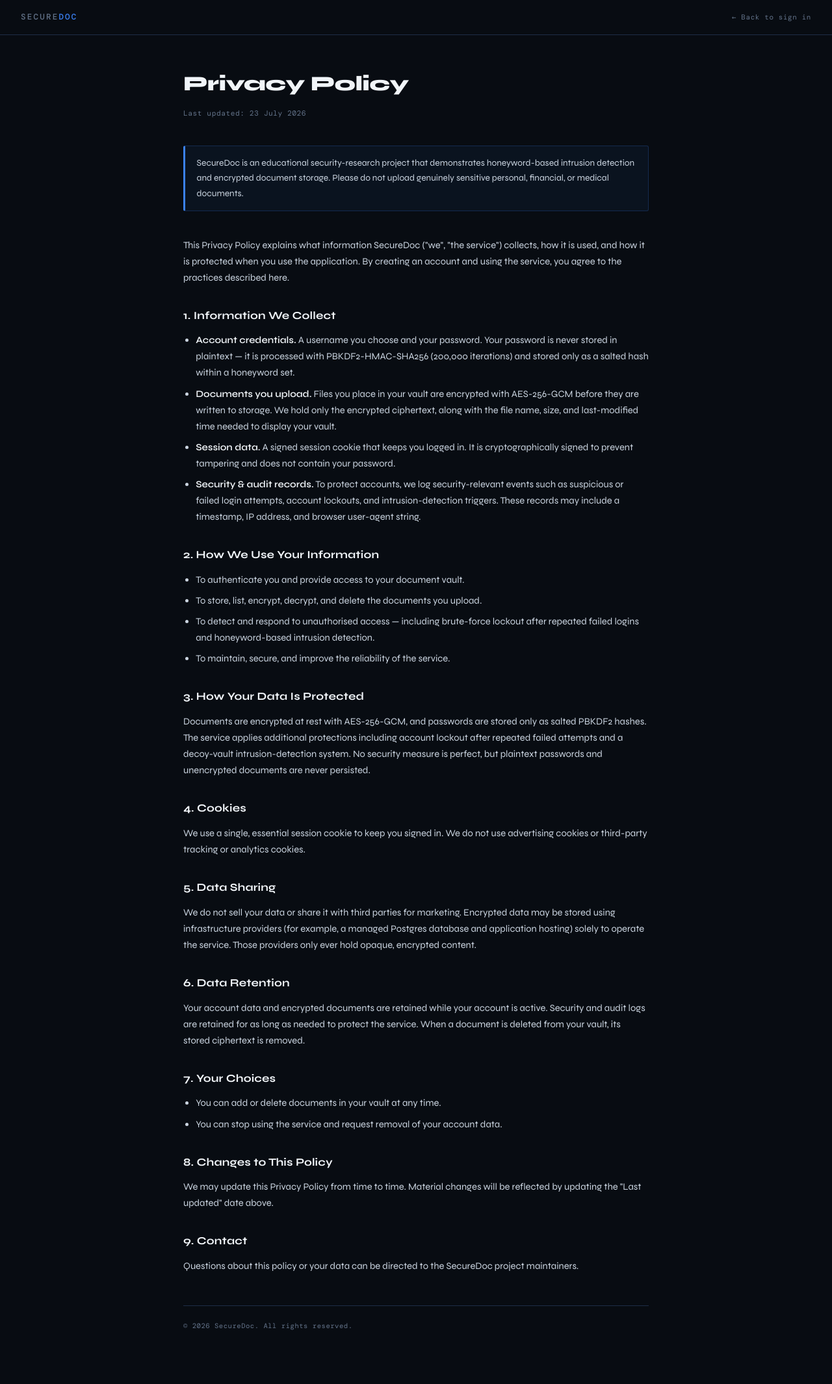
After one commit to sandeshhh10/SecureDocVault, a Flask app: page /privacy in a window 1280 px wide. The commit adds this page. Shown: the whole page at 65% size. Run offline with Flask 3, Linux system fonts and the light colour scheme; some libraries are stand-ins or nearby versions.

Commit message:
Add privacy policy, footers, and polish document-vault UI
- New /privacy route + privacy.html: an honest policy reflecting what the app
  actually does (PBKDF2-hashed passwords, AES-256-GCM document encryption,
  single essential session cookie, security/audit logging, no third-party
  tracking), styled to match the site.
- Footers: "© 2026 SecureDoc. All rights reserved." + Privacy Policy link on
  login/register and the dashboard; copyright line on both admin pages.
- Fix Download/Delete button CSS: they were opacity:0 (hidden until row-hover)
  and cramped. Now always-visible bordered buttons with clear hover states, and
  the Actions column is widened to fit them.
- Consistency polish: drop the unused Bootstrap CDN from the dashboard and align
  the login's --text-dim with the dashboard for readable field labels.

```diff
--- a/app.py
+++ b/app.py
@@ -277,6 +277,12 @@ def _clear_all_real_vault_sessions() -> None:
 @app.route('/')
 def index():
     return redirect(url_for('login'))
+
+
+@app.route('/privacy')
+def privacy():
+    """Public privacy policy page (no authentication required)."""
+    return render_template('privacy.html')
 
 
 @app.route('/login', methods=['GET', 'POST'])
--- a/templates/admin_dashboard.html
+++ b/templates/admin_dashboard.html
@@ -529,7 +529,7 @@
 
   <!-- Footer -->
   <div class="page-footer">
-    <span>SecureDoc v1.0 · Admin Panel</span>
+    <span>SecureDoc v1.0 · Admin Panel · © 2026 SecureDoc. All rights reserved.</span>
     <span>Source: {{ 'fake_clean_audit.log' if is_intruder else 'intrusion_audit.log' }}</span>
   </div>
 
--- a/templates/admin_login.html
+++ b/templates/admin_login.html
@@ -152,7 +152,7 @@
   </form>
 
   <div class="card-footer">
-    <span>SecureDoc v1.0</span>
+    <span>© 2026 SecureDoc</span>
     <a href="/login">← User Login</a>
   </div>
 
--- /dev/null
+++ b/templates/privacy.html
@@ -0,0 +1,187 @@
+<!DOCTYPE html>
+<html lang="en">
+<head>
+  <meta charset="UTF-8"/>
+  <meta name="viewport" content="width=device-width, initial-scale=1"/>
+  <title>SecureDoc — Privacy Policy</title>
+  <link rel="preconnect" href="https://fonts.googleapis.com"/>
+  <link href="https://fonts.googleapis.com/css2?family=Syne:wght@400;600;700;800&family=DM+Mono:wght@400;500&display=swap" rel="stylesheet"/>
+  <style>
+    :root {
+      --bg:        #080c12;
+      --surface:   #0e1420;
+      --border:    #1e2d47;
+      --accent:    #3b82f6;
+      --text:      #cbd5e1;
+      --text-dim:  #64748b;
+      --text-hi:   #f1f5f9;
+      --mono:      'DM Mono', monospace;
+      --sans:      'Syne', sans-serif;
+    }
+    *, *::before, *::after { box-sizing: border-box; margin: 0; padding: 0; }
+    body {
+      background: var(--bg); color: var(--text);
+      font-family: var(--sans); min-height: 100vh; line-height: 1.7;
+    }
+
+    .topbar {
+      border-bottom: 1px solid var(--border);
+      padding: 1rem 2rem; display: flex; align-items: center; gap: 0.75rem;
+    }
+    .brand {
+      font-family: var(--mono); font-size: 0.78rem; font-weight: 500;
+      letter-spacing: 0.18em; color: var(--text-dim);
+      text-transform: uppercase; text-decoration: none;
+    }
+    .brand span { color: var(--accent); }
+    .back-link {
+      margin-left: auto; font-family: var(--mono); font-size: 0.68rem;
+      letter-spacing: 0.06em; color: var(--text-dim); text-decoration: none;
+    }
+    .back-link:hover { color: var(--accent); }
+
+    .doc { max-width: 780px; margin: 0 auto; padding: 3rem 2rem 5rem; }
+    .doc-title {
+      font-size: 2rem; font-weight: 800; color: var(--text-hi);
+      letter-spacing: -0.02em; margin-bottom: 0.5rem;
+    }
+    .doc-meta {
+      font-family: var(--mono); font-size: 0.7rem; color: var(--text-dim);
+      letter-spacing: 0.05em; margin-bottom: 2.5rem;
+    }
+
+    .note {
+      background: rgba(59,130,246,0.06);
+      border: 1px solid rgba(59,130,246,0.22);
+      border-left: 3px solid var(--accent);
+      border-radius: 3px; padding: 0.9rem 1.1rem; margin-bottom: 2.5rem;
+      font-size: 0.86rem; color: var(--text);
+    }
+
+    h2 {
+      font-size: 1.05rem; font-weight: 700; color: var(--text-hi);
+      letter-spacing: 0.01em; margin: 2rem 0 0.7rem;
+    }
+    p { margin-bottom: 0.9rem; font-size: 0.92rem; }
+    ul { margin: 0 0 0.9rem 1.2rem; }
+    li { margin-bottom: 0.45rem; font-size: 0.92rem; }
+    strong { color: var(--text-hi); font-weight: 600; }
+    a { color: var(--accent); text-decoration: none; }
+    a:hover { text-decoration: underline; }
+
+    .doc-footer {
+      margin-top: 3rem; padding-top: 1.4rem; border-top: 1px solid var(--border);
+      font-family: var(--mono); font-size: 0.66rem; color: var(--text-dim);
+      letter-spacing: 0.05em;
+    }
+  </style>
+</head>
+<body>
+
+<header class="topbar">
+  <a class="brand" href="/">Secure<span>Doc</span></a>
+  <a class="back-link" href="/login">← Back to sign in</a>
+</header>
+
+<main class="doc">
+  <h1 class="doc-title">Privacy Policy</h1>
+  <div class="doc-meta">Last updated: 23 July 2026</div>
+
+  <div class="note">
+    SecureDoc is an educational security-research project that demonstrates
+    honeyword-based intrusion detection and encrypted document storage. Please
+    do not upload genuinely sensitive personal, financial, or medical documents.
+  </div>
+
+  <p>
+    This Privacy Policy explains what information SecureDoc ("we", "the service")
+    collects, how it is used, and how it is protected when you use the
+    application. By creating an account and using the service, you agree to the
+    practices described here.
+  </p>
+
+  <h2>1. Information We Collect</h2>
+  <ul>
+    <li><strong>Account credentials.</strong> A username you choose and your
+      password. Your password is never stored in plaintext — it is processed
+      with PBKDF2-HMAC-SHA256 (200,000 iterations) and stored only as a salted
+      hash within a honeyword set.</li>
+    <li><strong>Documents you upload.</strong> Files you place in your vault are
+      encrypted with AES-256-GCM before they are written to storage. We hold only
+      the encrypted ciphertext, along with the file name, size, and last-modified
+      time needed to display your vault.</li>
+    <li><strong>Session data.</strong> A signed session cookie that keeps you
+      logged in. It is cryptographically signed to prevent tampering and does not
+      contain your password.</li>
+    <li><strong>Security &amp; audit records.</strong> To protect accounts, we log
+      security-relevant events such as suspicious or failed login attempts,
+      account lockouts, and intrusion-detection triggers. These records may
+      include a timestamp, IP address, and browser user-agent string.</li>
+  </ul>
+
+  <h2>2. How We Use Your Information</h2>
+  <ul>
+    <li>To authenticate you and provide access to your document vault.</li>
+    <li>To store, list, encrypt, decrypt, and delete the documents you upload.</li>
+    <li>To detect and respond to unauthorised access — including brute-force
+      lockout after repeated failed logins and honeyword-based intrusion
+      detection.</li>
+    <li>To maintain, secure, and improve the reliability of the service.</li>
+  </ul>
+
+  <h2>3. How Your Data Is Protected</h2>
+  <p>
+    Documents are encrypted at rest with AES-256-GCM, and passwords are stored
+    only as salted PBKDF2 hashes. The service applies additional protections
+    including account lockout after repeated failed attempts and a decoy-vault
+    intrusion-detection system. No security measure is perfect, but plaintext
+    passwords and unencrypted documents are never persisted.
+  </p>
+
+  <h2>4. Cookies</h2>
+  <p>
+    We use a single, essential session cookie to keep you signed in. We do not
+    use advertising cookies or third-party tracking or analytics cookies.
+  </p>
+
+  <h2>5. Data Sharing</h2>
+  <p>
+    We do not sell your data or share it with third parties for marketing.
+    Encrypted data may be stored using infrastructure providers (for example, a
+    managed Postgres database and application hosting) solely to operate the
+    service. Those providers only ever hold opaque, encrypted content.
+  </p>
+
+  <h2>6. Data Retention</h2>
+  <p>
+    Your account data and encrypted documents are retained while your account is
+    active. Security and audit logs are retained for as long as needed to protect
+    the service. When a document is deleted from your vault, its stored ciphertext
+    is removed.
+  </p>
+
+  <h2>7. Your Choices</h2>
+  <ul>
+    <li>You can add or delete documents in your vault at any time.</li>
+    <li>You can stop using the service and request removal of your account data.</li>
+  </ul>
+
+  <h2>8. Changes to This Policy</h2>
+  <p>
+    We may update this Privacy Policy from time to time. Material changes will be
+    reflected by updating the "Last updated" date above.
+  </p>
+
+  <h2>9. Contact</h2>
+  <p>
+    Questions about this policy or your data can be directed to the SecureDoc
+    project maintainers.
+  </p>
+
+  <div class="doc-footer">
+    © 2026 SecureDoc. All rights reserved.
+  </div>
+</main>
+
+</body>
+</html>
```
Also changed, not shown: templates/dashboard.html (+26 -30 lines), templates/login.html (+14 -1 lines).
